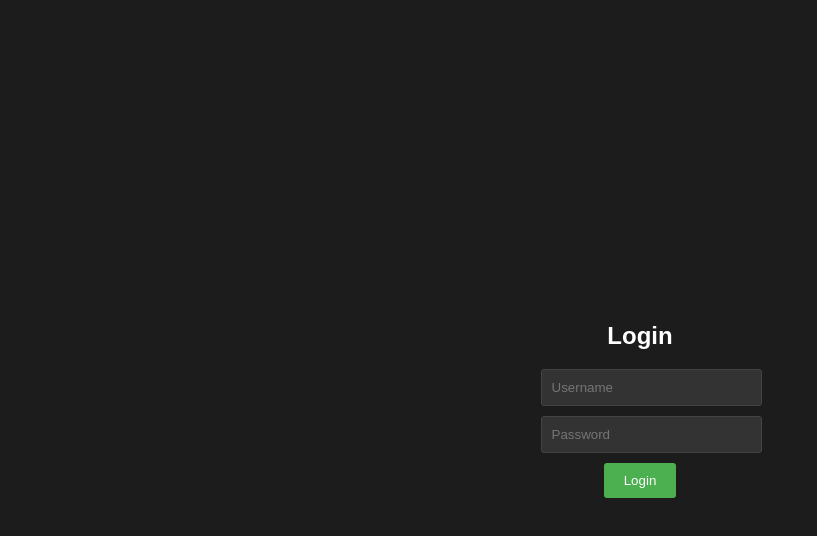
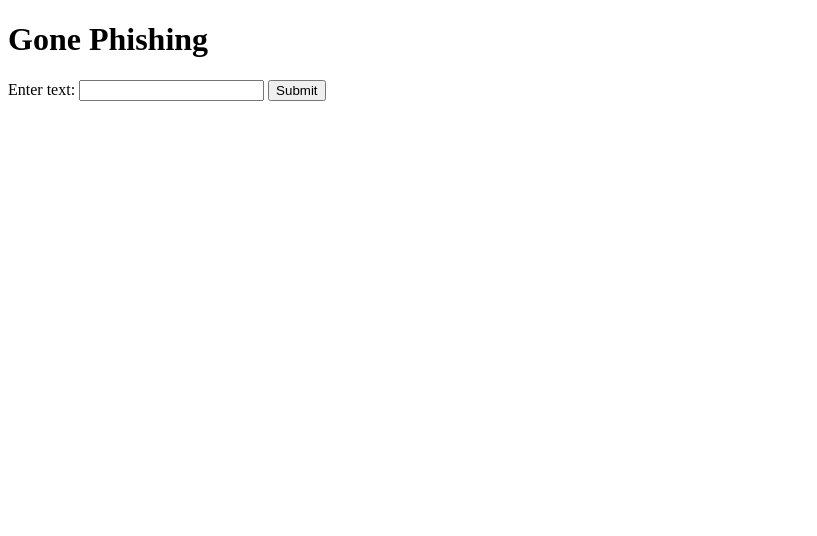
Before and after one commit to youarenotthefather/octo, a plain HTML site: page index.html in a window 1280 px wide. Shown: the whole page, without its empty margins (0-817 px from the left). Drawn offline with Linux system fonts and the light colour scheme.

Commit message:
Update index.html

```diff
--- a/index.html
+++ b/index.html
@@ -3,52 +3,14 @@
 <head>
     <meta charset="UTF-8">
     <meta name="viewport" content="width=device-width, initial-scale=1.0">
-    <title>Minimalist Login</title>
-    <style>
-        body {
-            font-family: Arial, sans-serif;
-            background-color: #1c1c1c;
-            display: flex;
-            justify-content: center;
-            align-items: center;
-            height: 100vh;
-            margin: 0;
-            color: #ffffff;
-        }
-        .login-container {
-            background-color: #1c1c1c;
-            text-align: center;
-        }
-        input {
-            display: block;
-            width: 100%;
-            margin-bottom: 10px;
-            padding: 10px;
-            border: 1px solid #444444;
-            border-radius: 3px;
-            background-color: #333333;
-            color: #ffffff;
-        }
-        button {
-            background-color: #4CAF50;
-            color: white;
-            padding: 10px 20px;
-            border: none;
-            border-radius: 3px;
-            cursor: pointer;
-        }
-    </style>
+    <title>Gone Phishing</title>
 </head>
 <body>
-    <div class="login-container">
-        <h2>Login</h2>
-        <form>
-            <input type="text" placeholder="Username" required>
-            <input type="password" placeholder="Password" required>
-            <button type="submit">Login</button>
-        </form>
-    </div>
+    <h1>Gone Phishing</h1>
+    <form>
+        <label for="text-input">Enter text:</label>
+        <input type="text" id="text-input" name="text-input" required>
+        <button type="submit">Submit</button>
+    </form>
 </body>
 </html>
-</body>
-</html>
```
